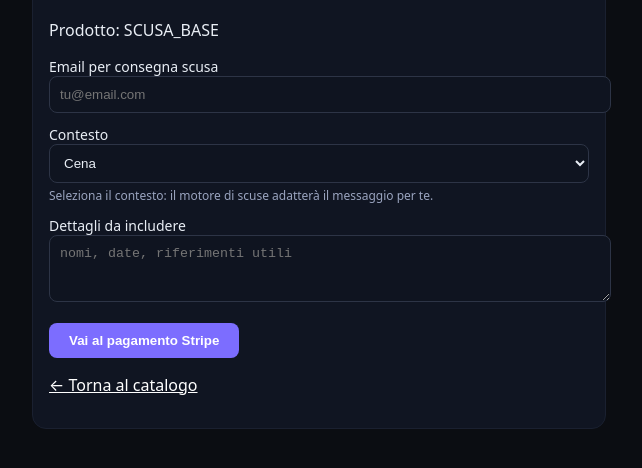
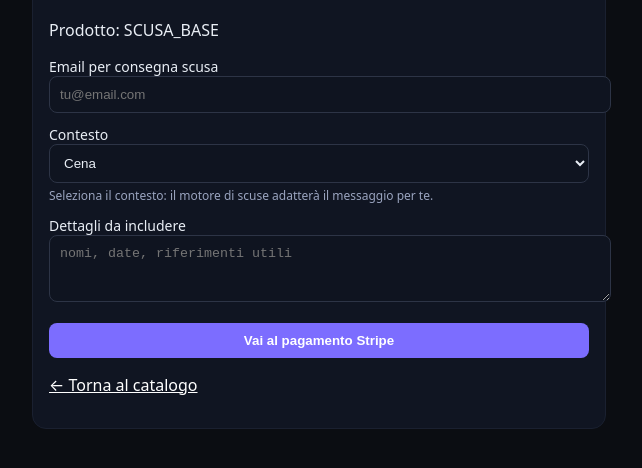
Before and after one commit to mattiapoddie87-rgb/colpa-mia-core, a website: page checkout.html in a window 1280 px wide. Shown: the part 124-592 px from the top of the page, without its empty margins (321-963 px from the left). Drawn offline with Linux system fonts and the light colour scheme.

Commit message:
Enhance checkout form styling and functionality

```diff
--- a/checkout.html
+++ b/checkout.html
@@ -5,11 +5,11 @@
   <title>Checkout scusa</title>
   <meta name="viewport" content="width=device-width,initial-scale=1">
   <style>
-    body { background:#0b0d12; color:#e9eef5; font-family:system-ui,-apple-system,Segoe UI,Roboto,sans-serif; }
+    body { background:#0b0d12; color:#e9eef5; font-family:system-ui,-apple-system,Segoe UI,Roboto,sans-serif; margin:0; }
     .wrap { max-width:540px; margin:40px auto; background:#101522; border:1px solid #1a2030; border-radius:14px; padding:16px; }
     label { display:block; margin-top:12px; font-size:14px; }
     input, textarea, select { width:100%; padding:10px; border-radius:8px; border:1px solid #2d3446; background:#0f1420; color:#e9eef5; }
-    button { margin-top:16px; background:#7c6dff; border:0; padding:10px 20px; border-radius:8px; color:#fff; font-weight:600; cursor:pointer; }
+    button { margin-top:16px; background:#7c6dff; border:0; padding:10px 20px; border-radius:8px; color:#fff; font-weight:600; cursor:pointer; width:100%; }
     .msg { margin-top:12px; font-size:13px; }
     a { color:#fff; }
     .hint { font-size:12px; color:#9aa4bf; margin-top:4px; }
@@ -23,7 +23,6 @@
     <label>Email per consegna scusa</label>
     <input id="email" type="email" required placeholder="tu@email.com">
 
-    <!-- Blocchi contesto: select SOLO per SCUSA_BASE -->
     <div id="context-known" style="display:none;">
       <label>Contesto</label>
       <select id="contextSelect">
@@ -53,7 +52,6 @@
     <label>Dettagli da includere</label>
     <textarea id="details" rows="3" placeholder="nomi, date, riferimenti utili"></textarea>
 
-    <!-- Nessun campo codice promo visibile -->
     <button id="pay">Vai al pagamento Stripe</button>
     <div class="msg" id="msg"></div>
 
@@ -61,7 +59,7 @@
   </div>
 
   <script>
-    // MODELLI base per SCUSA_BASE (pronti per l'AI, non ancora usati qui)
+    // MODELLI base – verranno usati lato server, qui li manteniamo per coerenza
     const MODELLI = {
       CENA: [
         'Ciao, grazie mille per l’invito: mi fa davvero piacere. Purtroppo quella sera ho già un impegno e non riesco a unirmi.',
@@ -126,9 +124,9 @@
     const sku = params.get('sku') || 'SCUSA_BASE';
     document.getElementById('skuLabel').textContent = 'Prodotto: ' + sku;
 
-    // Mostra select solo per SCUSA_BASE
     const contextKnown = document.getElementById('context-known');
     const contextFree = document.getElementById('context-free');
+
     if (sku === 'SCUSA_BASE') {
       contextKnown.style.display = 'block';
     } else {
@@ -147,7 +145,10 @@
         contextValue = document.getElementById('context').value.trim();
       }
 
-      if (!email) { msg.textContent = 'Inserisci email'; return; }
+      if (!email) {
+        msg.textContent = 'Inserisci email';
+        return;
+      }
 
       msg.textContent = 'Creo sessione di pagamento…';
 
@@ -160,13 +161,13 @@
 
       const r = await fetch('/.netlify/functions/create-checkout', {
         method: 'POST',
-        headers: {'Content-Type':'application/json'},
+        headers: { 'Content-Type': 'application/json' },
         body: JSON.stringify(body)
       });
 
-      const out = await r.json().catch(()=>({}));
+      const out = await r.json().catch(() => ({}));
       if (!r.ok || out.error) {
-        msg.textContent = out.error || ('Errore HTTP '+r.status);
+        msg.textContent = out.error || ('Errore HTTP ' + r.status);
         return;
       }
       location.href = out.url;
```
